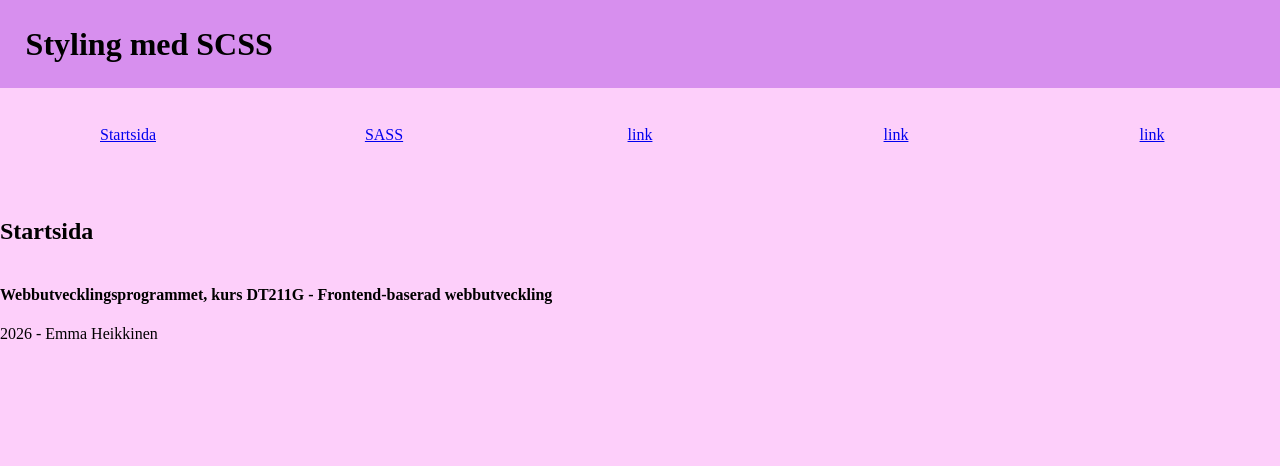
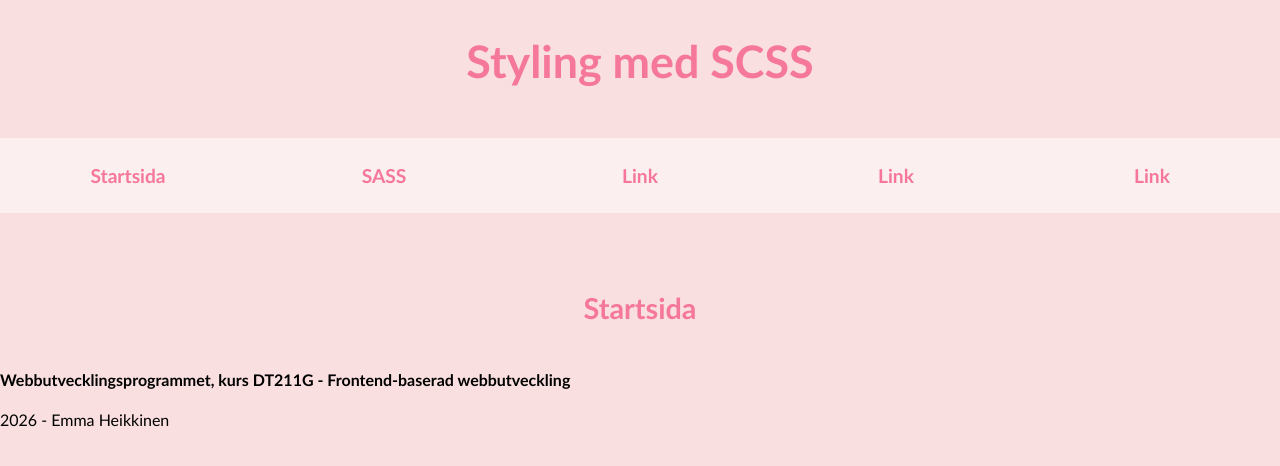
Before and after one commit to emhe2504/lab3-SCSS, a website built with Vite: page index.html in a window 1280 px wide. Built offline with nearby package versions, Linux system fonts and the light colour scheme.

Commit message:
Fortsatt styling

```diff
--- a/index.html
+++ b/index.html
@@ -11,14 +11,14 @@
 <body>
   <div id="container">
     <header>
-      <h1>Styling med SCSS</h1>
+      <h1><a href="/">Styling med SCSS</a></h1>
       <nav>
         <ul>
           <li><a href="/">Startsida</a></li>
           <li><a href="/SASS.html">SASS</a></li>
-          <li><a href="#">link</a></li>
-          <li><a href="#">link</a></li>
-          <li><a href="#">link</a></li>
+          <li><a href="#">Link</a></li>
+          <li><a href="#">Link</a></li>
+          <li><a href="#">Link</a></li>
         </ul>
       </nav>
     </header>
--- a/src/css/_base.scss
+++ b/src/css/_base.scss
@@ -3,10 +3,36 @@
 header {
 
     h1 {
+
+        a {
+            color: variables.$head-color;
+            font-size: 140%;
+            text-decoration: none;
+        }
+    }
+
+    ul {
         background-color: variables.$primary-color;
+
+        a {
+            text-decoration: none;
+            font-weight: bold;
+            font-size: 120%;
+            color: variables.$head-color;
+        }
     }
 }
 
 body {
-    background-color: variables.$secondary-color
+    background-color: variables.$secondary-color;
+    font-family: variables.$primary-font;
+    color: variables.$first-text;
 }
+
+main {
+
+    h2 {
+        color: variables.$head-color;
+        font-size: 180%;
+    }
+}
--- a/src/css/_layout.scss
+++ b/src/css/_layout.scss
@@ -15,8 +15,8 @@ header {
     margin-bottom: 3%;
 
     h1 {
-        margin-top: 0;
-        padding: 2%;
+        padding: 1%;
+        text-align: center;
     }
 
     nav {
@@ -32,5 +32,14 @@ header {
         text-align: center;
         list-style: none;
         padding-left: 0;
+        padding-top: 2%;
+        padding-bottom: 2%;
     }
 }
+
+main {
+
+    h2 {
+        text-align: center;
+    }
+}
--- a/src/css/_variables.scss
+++ b/src/css/_variables.scss
@@ -1,4 +1,7 @@
-$primary-color: #D78FEE;
-$secondary-color: #FDCFFA;
-$first-text: #4E56C0;
-$second-text: #9B5DE0;
+$primary-color: #FBEFEF;
+$secondary-color: #F9DFDF;
+$head-color: #F57799;
+$detail-color: #FCF8F8;
+$first-text: black;
+
+$primary-font: 'Gill Sans', 'Gill Sans MT', Calibri, 'Trebuchet MS', sans-serif;
```
Also changed, not shown: SASS.html (+3 -3 lines).
